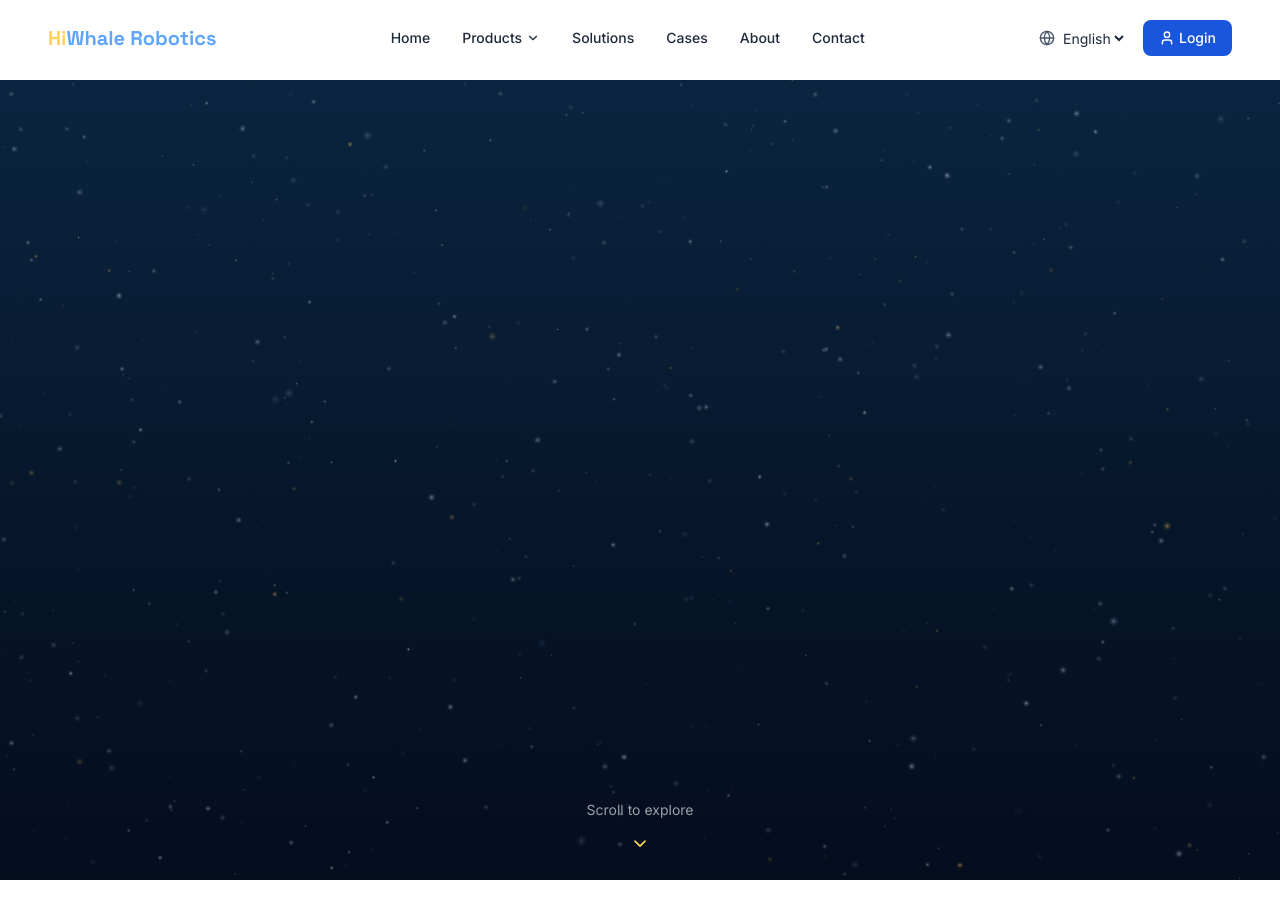
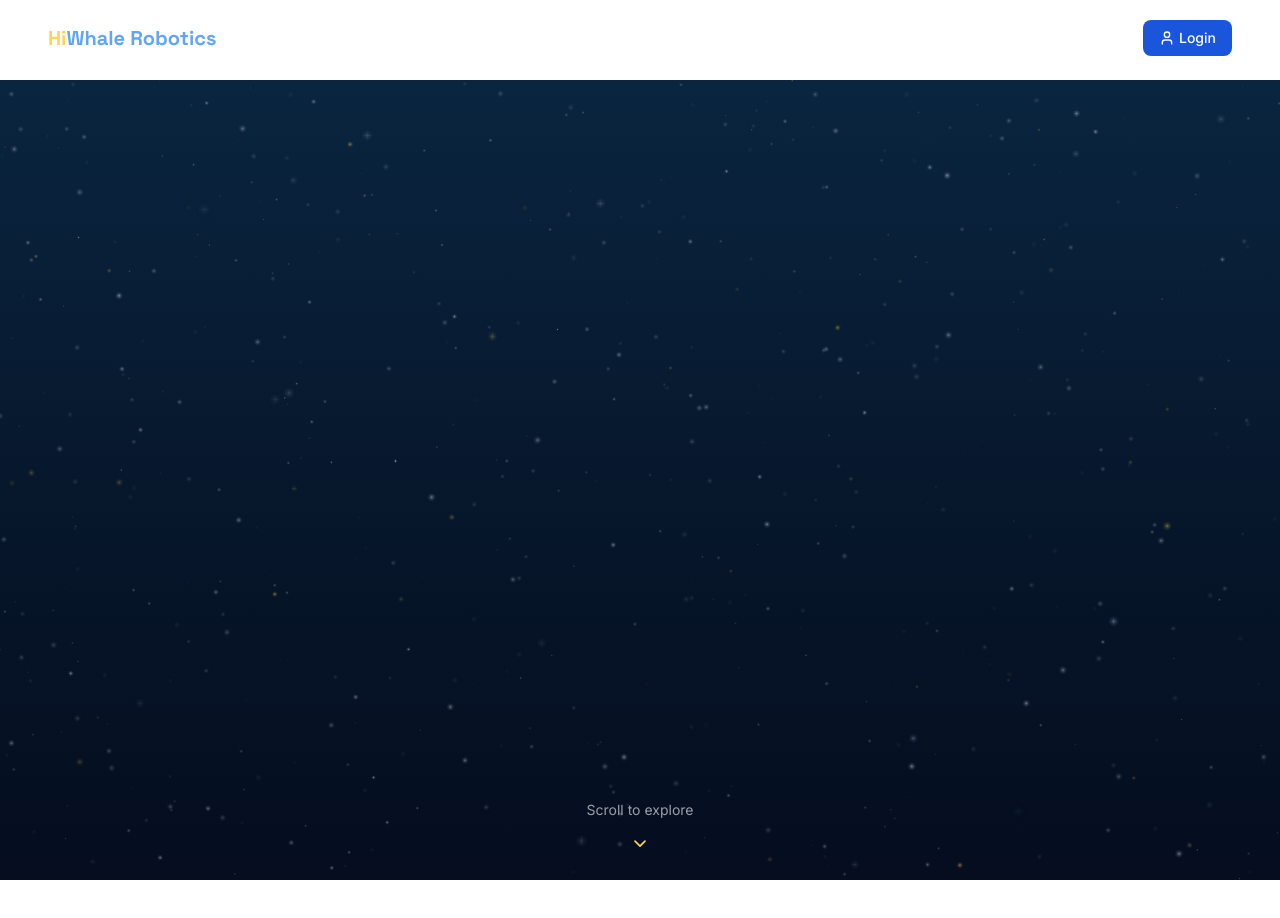
Before and after one commit to TRUMPmax/HiWhale_OverseaWebsite, a Next.js app in the folder apps/portal/: page /en in a window 1280 px wide. Shown: the top 918 px of the page. Built offline with nearby package versions, Linux system fonts and the light colour scheme.

Commit message:
fix(portal): replace broken select locale switcher with Link-based pill switcher, fix navbar contrast on dark hero

```diff
--- /dev/null
+++ b/apps/portal/components/layout/LocaleSwitcher.tsx
@@ -0,0 +1,50 @@
+"use client";
+
+import { useLocale, useTranslations } from "next-intl";
+import { Globe } from "lucide-react";
+import { Link, usePathname } from "@/navigation";
+
+type LocaleSwitcherProps = {
+  /** dark：深色夜幕背景（未滚动的导航栏）；light：白色背景 */
+  variant?: "dark" | "light";
+};
+
+/** 语言切换：EN / 中文 双段胶囊（Link 直切当前页面对应语言） */
+export function LocaleSwitcher({ variant = "dark" }: LocaleSwitcherProps) {
+  const t = useTranslations("common");
+  const locale = useLocale();
+  const pathname = usePathname();
+
+  const isDark = variant === "dark";
+  const base = "rounded-full px-2.5 py-1 text-sm transition-colors";
+  const active = isDark ? "bg-white/15 text-white" : "bg-brand-light text-brand-blue";
+  const inactive = isDark ? "text-white/60 hover:text-white" : "text-muted hover:text-foreground";
+
+  return (
+    <div
+      className={`flex items-center gap-1 rounded-full border px-1.5 py-0.5 ${
+        isDark ? "border-white/20" : "border-border"
+      }`}
+    >
+      <Globe className={`h-4 w-4 ${isDark ? "text-white/60" : "text-muted"}`} />
+      <Link
+        href={pathname}
+        locale="en"
+        aria-label={t("english")}
+        aria-current={locale === "en" ? "true" : undefined}
+        className={`${base} ${locale === "en" ? active : inactive}`}
+      >
+        EN
+      </Link>
+      <Link
+        href={pathname}
+        locale="zh"
+        aria-label={t("chinese")}
+        aria-current={locale === "zh" ? "true" : undefined}
+        className={`${base} ${locale === "zh" ? active : inactive}`}
+      >
+        中文
+      </Link>
+    </div>
+  );
+}
--- a/apps/portal/components/layout/Navbar.tsx
+++ b/apps/portal/components/layout/Navbar.tsx
@@ -2,9 +2,10 @@
 
 import { useEffect, useState } from "react";
 import { useLocale, useTranslations } from "next-intl";
-import { Link, usePathname, useRouter } from "@/navigation";
-import { ChevronDown, Menu, X, Globe, User } from "lucide-react";
+import { Link } from "@/navigation";
+import { ChevronDown, Menu, X, User } from "lucide-react";
 import { BrandName } from "@/components/ui/BrandName";
+import { LocaleSwitcher } from "@/components/layout/LocaleSwitcher";
 import {
   getLocalizedLabel,
   PRODUCT_CATEGORY_GROUPS,
@@ -17,8 +18,6 @@ export function Navbar() {
   const t = useTranslations("nav");
   const tc = useTranslations("common");
   const locale = useLocale();
-  const pathname = usePathname();
-  const router = useRouter();
   const [scrolled, setScrolled] = useState(false);
   const [mobileOpen, setMobileOpen] = useState(false);
 
@@ -37,11 +36,10 @@ export function Navbar() {
     { href: "/contact" as const, label: t("contact") },
   ];
 
-  const currentLocale = pathname.startsWith("/zh") ? "zh" : "en";
-
-  const switchLocale = (locale: string) => {
-    router.replace(pathname, { locale });
-  };
+  // 未滚动时导航栏透明，浮在深色 Hero 上，文字用浅色
+  const navLinkClass = `text-sm font-medium transition-colors hover:text-brand-blue ${
+    scrolled ? "text-foreground" : "text-white/85"
+  }`;
 
   return (
     <header
@@ -58,10 +56,7 @@ export function Navbar() {
           {navItems.map((item) =>
             item.href === "/products" ? (
               <div key={item.href} className="group relative">
-                <Link
-                  href={item.href}
-                  className="text-foreground hover:text-brand-blue flex items-center gap-1 text-sm font-medium transition-colors"
-                >
+                <Link href={item.href} className={`${navLinkClass} flex items-center gap-1`}>
                   {item.label}
                   <ChevronDown className="h-3.5 w-3.5 transition-transform group-hover:rotate-180" />
                 </Link>
@@ -96,11 +91,7 @@ export function Navbar() {
                 </div>
               </div>
             ) : (
-              <Link
-                key={item.href}
-                href={item.href}
-                className="text-foreground hover:text-brand-blue text-sm font-medium transition-colors"
-              >
+              <Link key={item.href} href={item.href} className={navLinkClass}>
                 {item.label}
               </Link>
             ),
@@ -108,18 +99,7 @@ export function Navbar() {
         </nav>
 
         <div className="hidden items-center gap-4 md:flex">
-          <div className="relative flex items-center gap-1">
-            <Globe className="text-muted h-4 w-4" />
-            <select
-              aria-label={tc("language")}
-              className="text-foreground bg-transparent text-sm outline-none"
-              value={currentLocale}
-              onChange={(e) => switchLocale(e.target.value)}
-            >
-              <option value="en">{tc("english")}</option>
-              <option value="zh">{tc("chinese")}</option>
-            </select>
-          </div>
+          <LocaleSwitcher variant={scrolled ? "light" : "dark"} />
           <Link
             href="/auth/login"
             className="bg-brand-blue flex items-center gap-1 rounded-lg px-4 py-2 text-sm font-medium text-white transition-opacity hover:opacity-90"
@@ -130,7 +110,7 @@ export function Navbar() {
         </div>
 
         <button
-          className="md:hidden"
+          className={`md:hidden ${scrolled || mobileOpen ? "text-foreground" : "text-white"}`}
           onClick={() => setMobileOpen(!mobileOpen)}
           aria-label={tc("toggleMenu")}
         >
@@ -167,17 +147,8 @@ export function Navbar() {
                 )}
               </div>
             ))}
-            <div className="flex items-center gap-2 pt-2">
-              <Globe className="text-muted h-4 w-4" />
-              <select
-                aria-label={tc("language")}
-                className="bg-transparent text-sm"
-                value={currentLocale}
-                onChange={(e) => switchLocale(e.target.value)}
-              >
-                <option value="en">{tc("english")}</option>
-                <option value="zh">{tc("chinese")}</option>
-              </select>
+            <div className="pt-2">
+              <LocaleSwitcher variant="light" />
             </div>
             <Link
               href="/auth/login"
```
